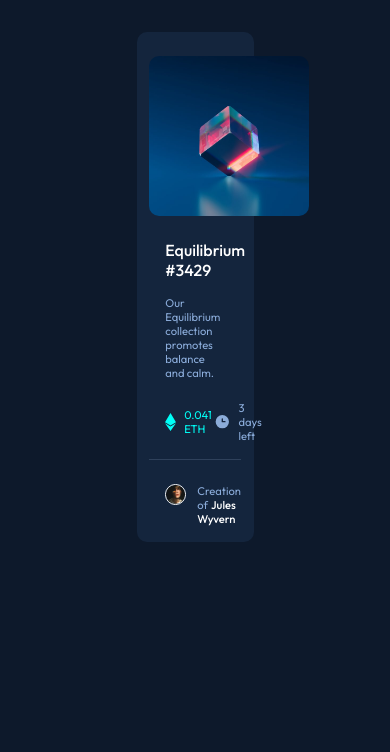
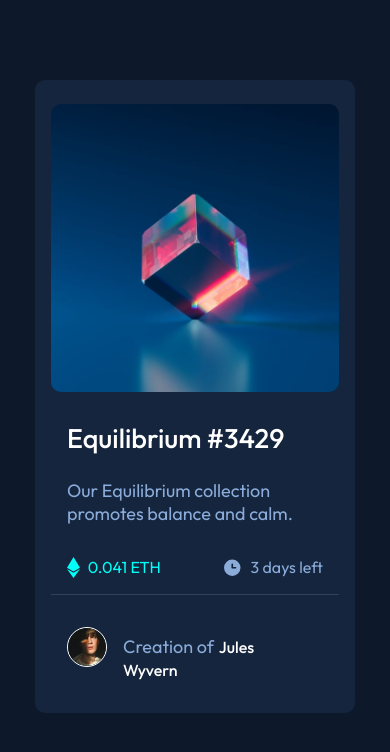
Before and after one commit to jarthurofv/nft-preview-card-component, a plain HTML site: page index.html in a window 390 px wide. Drawn offline with Linux system fonts and the light colour scheme.

Commit message:
Update style.css

```diff
--- a/style.css
+++ b/style.css
@@ -5,7 +5,7 @@
 }
 
 body {
-  height: 100vh;
+  min-height: 100vh;
   background-color: hsl(217, 54%, 11%);
   font-family: "Outfit";
   font-size: 18px;
@@ -17,11 +17,9 @@ body {
   flex-direction: column;
   justify-content: center;
   align-items: flex-start;
-  max-width: 1200px;
-  width: 30%;
-  height: fit-content;
+  max-width: 20rem;
   background-color: hsl(216, 50%, 16%);
-  margin: 4rem auto;
+  margin: 5rem auto;
   padding: 0 1rem;
   padding-bottom: 1rem;
   border-radius: 10px;
@@ -29,8 +27,6 @@ body {
 
 .img-container {
   position: relative;
-  width: 22rem;
-  height: 22rem;
   margin: 1.5rem auto;
   border-radius: 10px;
 }
@@ -84,7 +80,7 @@ a {
   font-weight: 500;
   margin-bottom: 1.5rem;
   text-decoration: none;
-  font-size: 1.5rem;
+  font-size: 1.5em;
   padding: 0 1rem;
 }
 
@@ -158,205 +154,3 @@ footer img {
   border-radius: 50%;
   margin-top: 0;
 }
-
-@media only screen and (max-width: 1250px) {
-  .container {
-    max-width: 1000px;
-    width: 30%;
-    margin-top: 2rem;
-    padding: 0 1.6rem;
-  }
-
-  .img-container {
-    position: relative;
-    width: 16rem;
-    height: 16rem;
-    margin: 1.5rem auto;
-    border-radius: 10px;
-  }
-
-  .img-container::before {
-    content: "";
-    position: absolute;
-    top: 0;
-    left: 0;
-    width: 100%;
-    height: 100%;
-    background-color: hsl(178, 100%, 50%, 0.5);
-    opacity: 0;
-    transition: opacity 0.3s;
-    border-radius: 10px;
-    cursor: pointer;
-  }
-
-  .img-container:hover::before {
-    opacity: 1;
-  }
-
-  .image-btm {
-    width: 100%;
-    height: 100%;
-    object-fit: cover;
-    border-radius: 10px;
-    cursor: pointer;
-  }
-
-  .image-top {
-    position: absolute;
-    top: 50%;
-    left: 50%;
-    transform: translate(-50%, -50%);
-    max-width: 100%;
-    max-height: 100%;
-    object-fit: contain;
-    opacity: 0;
-    transition: opacity 0.5s;
-    cursor: pointer;
-  }
-
-  .img-container:hover .image-top {
-    opacity: 1;
-    cursor: pointer;
-  }
-
-  a {
-    color: hsl(0, 0%, 100%);
-    font-weight: 500;
-    margin-bottom: 1.5rem;
-    text-decoration: none;
-    font-size: 1rem;
-    padding: 0 1rem;
-  }
-
-  .info {
-    font-size: 0.9rem;
-  }
-
-  a:hover {
-    color: hsl(178, 100%, 50%);
-  }
-
-  main {
-    font-size: 0.9rem;
-    margin-bottom: 0;
-  }
-
-  footer {
-    font-size: 0.9rem;
-    gap: 0.5rem;
-    margin: 0;
-  }
-
-  footer img {
-    width: 1.8rem;
-  }
-
-  footer a,
-  span {
-    font-size: 0.8rem;
-    margin: 0;
-    padding-left: 0.2rem;
-  }
-}
-
-@media only screen and (max-width: 980px) {
-  .container {
-    max-width: 9000px;
-    width: 30%;
-    margin-top: 2rem;
-    padding: 0 0.8rem;
-  }
-
-  .img-container {
-    position: relative;
-    width: 10rem;
-    height: 10rem;
-    margin: 1.5rem auto;
-    border-radius: 10px;
-  }
-
-  .img-container::before {
-    content: "";
-    position: absolute;
-    top: 0;
-    left: 0;
-    width: 100%;
-    height: 100%;
-    background-color: hsl(178, 100%, 50%, 0.5);
-    opacity: 0;
-    transition: opacity 0.3s;
-    border-radius: 10px;
-    cursor: pointer;
-  }
-
-  .img-container:hover::before {
-    opacity: 1;
-  }
-
-  .image-btm {
-    width: 100%;
-    height: 100%;
-    object-fit: cover;
-    border-radius: 10px;
-    cursor: pointer;
-  }
-
-  .image-top {
-    position: absolute;
-    top: 50%;
-    left: 50%;
-    transform: translate(-50%, -50%);
-    max-width: 100%;
-    max-height: 100%;
-    object-fit: contain;
-    opacity: 0;
-    transition: opacity 0.5s;
-    cursor: pointer;
-  }
-
-  .img-container:hover .image-top {
-    opacity: 1;
-    cursor: pointer;
-  }
-
-  .info {
-    font-size: 0.7rem;
-  }
-
-  a {
-    color: hsl(0, 0%, 100%);
-    font-weight: 500;
-    margin-bottom: 1rem;
-    text-decoration: none;
-    font-size: 1rem;
-    padding: 0 1rem;
-  }
-
-  a:hover {
-    color: hsl(178, 100%, 50%);
-  }
-
-  main {
-    font-size: 0.7rem;
-    margin-bottom: 0;
-    margin-top: 0.3rem;
-  }
-
-  footer {
-    font-size: 0.5rem;
-    gap: 0.5rem;
-    margin: 0;
-  }
-
-  footer img {
-    width: 1.3rem;
-    margin-top: 0.5rem;
-  }
-
-  footer a,
-  span {
-    font-size: 0.7rem;
-    margin: 0;
-    padding-left: 0.2remrem;
-  }
-}
```
